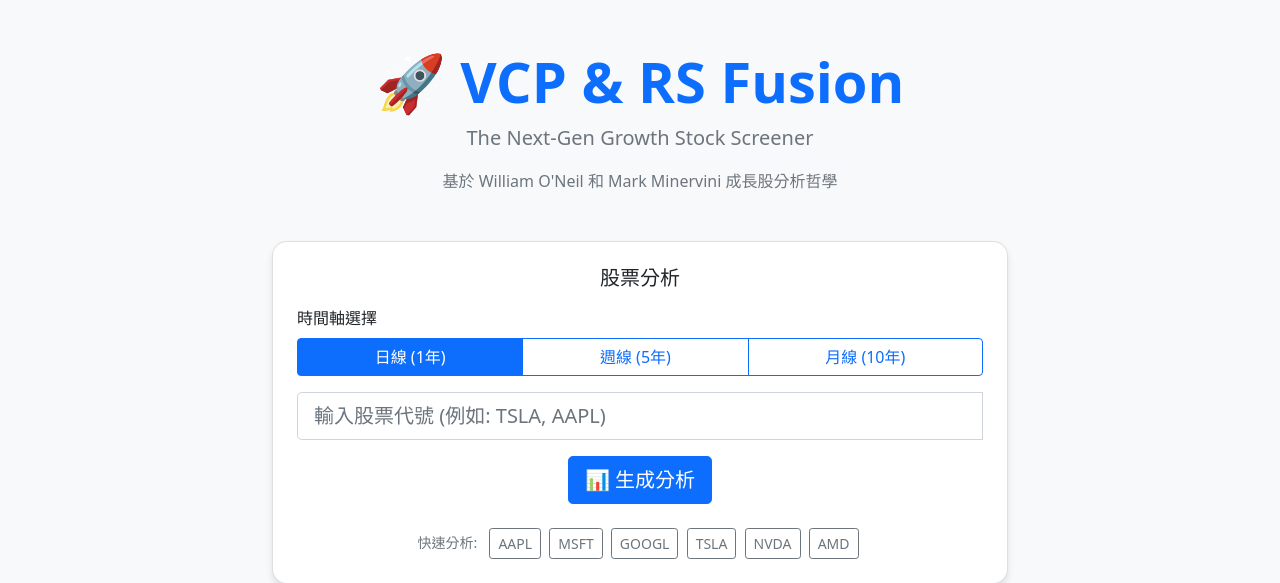
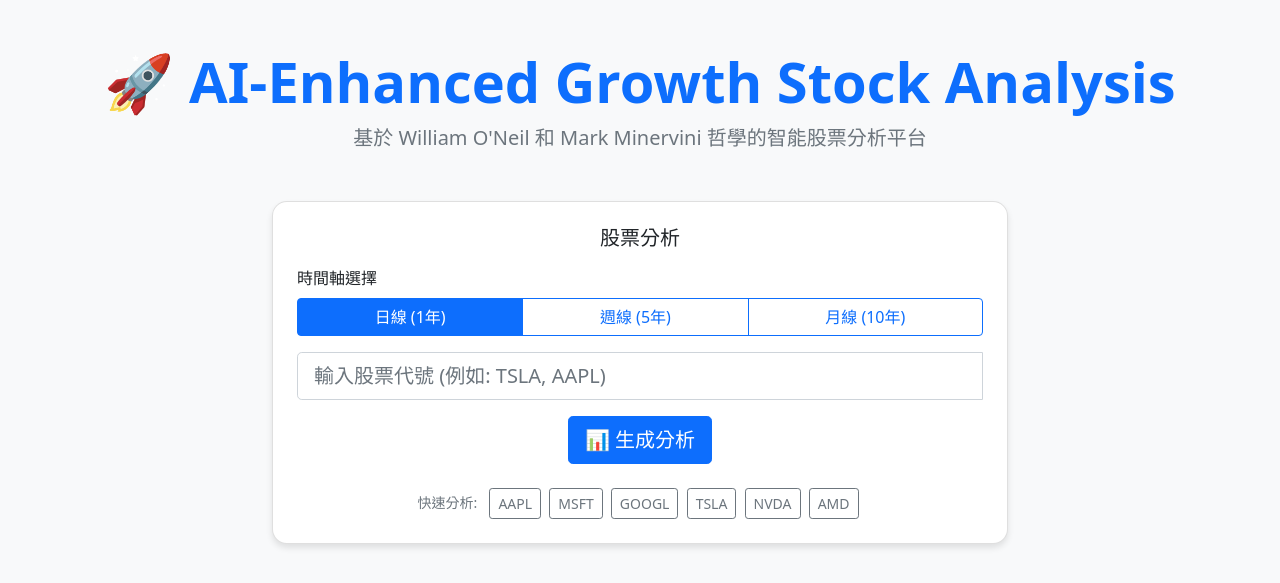
Before and after one commit to ynt423/Amazon-Q-Project, a Flask app: page / in a window 1280 px wide. Shown: the top 583 px of the page. Run offline with Flask 3, Linux system fonts and the light colour scheme; data that the repository does not hold is empty; some libraries are stand-ins or nearby versions.

Commit message:
🎨 Update title to reflect AI-enhanced capabilities while preserving O'Neil & Minervini philosophy
- Updated README title to 'AI-Enhanced Growth Stock Analysis System'
- Updated HTML page title and header to match
- Maintains focus on traditional growth stock analysis methods
- Emphasizes AI enhancement of proven strategies

```diff
--- a/templates/index.html
+++ b/templates/index.html
@@ -3,7 +3,7 @@
 <head>
     <meta charset="UTF-8">
     <meta name="viewport" content="width=device-width, initial-scale=1.0">
-    <title>VCP & RS Fusion: The Next-Gen Growth Stock Screener</title>
+    <title>AI-Enhanced Growth Stock Analysis System</title>
     <link href="https://cdn.jsdelivr.net/npm/bootstrap@5.1.3/dist/css/bootstrap.min.css" rel="stylesheet">
     <script src="https://cdn.plot.ly/plotly-latest.min.js"></script>
     <style>
@@ -44,9 +44,8 @@
     <div class="container py-5">
         <!-- 標題區域 -->
         <div class="text-center mb-5">
-            <h1 class="display-4 fw-bold text-primary">🚀 VCP & RS Fusion</h1>
-            <p class="lead text-muted">The Next-Gen Growth Stock Screener</p>
-            <p class="text-secondary">基於 William O'Neil 和 Mark Minervini 成長股分析哲學</p>
+            <h1 class="display-4 fw-bold text-primary">🚀 AI-Enhanced Growth Stock Analysis</h1>
+            <p class="lead text-muted">基於 William O'Neil 和 Mark Minervini 哲學的智能股票分析平台</p>
         </div>
 
         <!-- 推薦股票區域 -->
```
Also changed, not shown: README.md.
